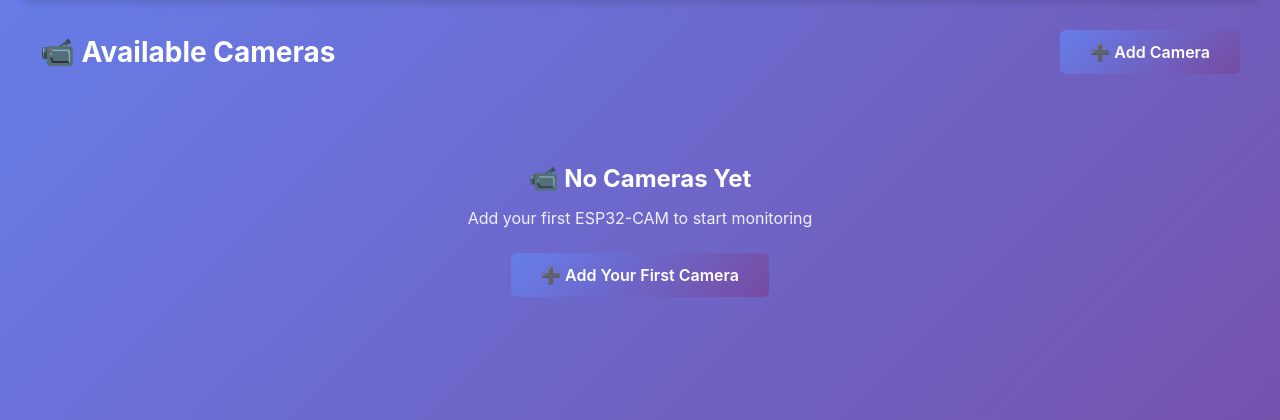
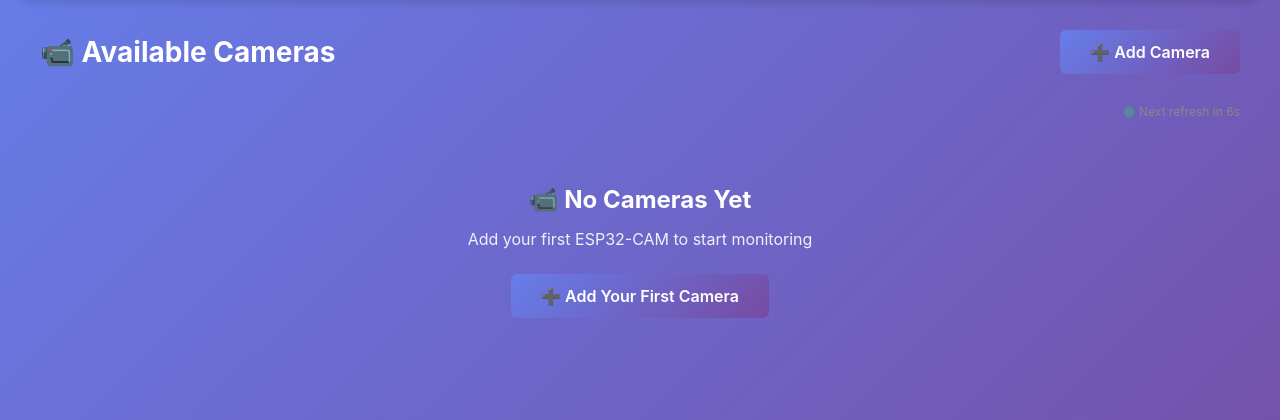
Before and after one commit to narendrancm/esp32-camserver, a FastAPI app: page /dashboard in a window 1280 px wide. Shown: the part 79-499 px from the top of the page. Run offline with FastAPI, Linux system fonts and the light colour scheme; the visitor is signed in with stand-in values (Sample User, id 1); data comes from the database, SQL or seed files in the repository; data that the repository does not hold is empty.

Commit message:
Update dashboard.html

```diff
--- a/templates/dashboard.html
+++ b/templates/dashboard.html
@@ -178,6 +178,30 @@
         color: white;
         margin-left: 8px;
     }
+
+    /* Live indicator dot */
+    .live-indicator {
+        display: inline-block;
+        width: 8px;
+        height: 8px;
+        background: #2ecc71;
+        border-radius: 50%;
+        margin-right: 6px;
+        animation: pulse 1.5s infinite;
+    }
+
+    @keyframes pulse {
+        0%   { opacity: 1; transform: scale(1); }
+        50%  { opacity: 0.4; transform: scale(1.3); }
+        100% { opacity: 1; transform: scale(1); }
+    }
+
+    .refresh-countdown {
+        font-size: 12px;
+        color: #888;
+        text-align: right;
+        margin-bottom: 6px;
+    }
 </style>
 {% endblock %}
 
@@ -185,6 +209,10 @@
 <div class="dashboard-header">
     <h2>📹 Available Cameras</h2>
     <a href="/cameras/new" class="btn">➕ Add Camera</a>
+</div>
+
+<div class="refresh-countdown" id="countdown-display">
+    <span class="live-indicator"></span>Next refresh in <span id="countdown-seconds">12</span>s
 </div>
 
 <div id="cameras-container" class="cameras-grid">
@@ -202,6 +230,10 @@
 
 {% block extra_scripts %}
 <script>
+    // ─── CONFIGURATION ───────────────────────────────────────────
+    const REFRESH_INTERVAL_MS = 12000; // 12 seconds (matches ESP32 sleep + upload time)
+    // ─────────────────────────────────────────────────────────────
+
     // Format timestamp to relative time
     function formatTimeAgo(timestamp) {
         const now = new Date();
@@ -236,12 +268,10 @@
     async function loadCameraImages(cameraId) {
         try {
             console.log(`📸 Loading images for ${cameraId}...`);
-            // Add timestamp to prevent caching
             const response = await fetch(`/api/images/${cameraId}?t=${Date.now()}`);
 
             if (!response.ok) {
                 if (response.status === 401) {
-                    console.error('❌ Not authenticated - please login again');
                     window.location.href = '/login';
                     return [];
                 }
@@ -250,17 +280,6 @@
 
             const data = await response.json();
             console.log(`✅ Loaded ${data.images?.length || 0} images for ${cameraId}`);
-
-            // Log timestamps to verify newest first
-            if (data.images && data.images.length > 0) {
-                console.log('📸 Image timestamps (newest first):');
-                data.images.forEach((img, index) => {
-                    console.log(`   ${index + 1}: ${img.timestamp}`);
-                });
-            } else {
-                console.log('⚠️ No images returned from server');
-            }
-
             return data.images || [];
         } catch (error) {
             console.error('Error loading images:', error);
@@ -268,22 +287,20 @@
         }
     }
 
-    // Get camera status with better error handling
+    // Get camera status
     async function getCameraStatus(cameraId) {
         try {
             const response = await fetch(`/api/camera/${cameraId}/status?t=${Date.now()}`);
 
             if (!response.ok) {
                 if (response.status === 401) {
-                    console.error('❌ Not authenticated - please login again');
                     window.location.href = '/login';
                     return { status: 'inactive', last_seen: 'Unknown' };
                 }
                 throw new Error(`HTTP error! status: ${response.status}`);
             }
 
-            const data = await response.json();
-            return data;
+            return await response.json();
         } catch (error) {
             console.error('Error getting camera status:', error);
             return { status: 'inactive', last_seen: 'Unknown' };
@@ -292,9 +309,7 @@
 
     // Delete camera
     async function deleteCamera(cameraId) {
-        if (!confirm('Are you sure you want to delete this camera?')) {
-            return;
-        }
+        if (!confirm('Are you sure you want to delete this camera?')) return;
 
         try {
             const form = document.createElement('form');
@@ -312,14 +327,20 @@
     function renderCameraCard(camera, images, status) {
         const statusClass = status.status === 'active' ? 'status-active' : 'status-inactive';
         const statusText = status.status === 'active' ? '🟢 Active' : '🔴 Inactive';
+        const cacheBust = Date.now(); // Single timestamp for this render pass
 
         let imagesHtml = '';
         if (images && images.length > 0) {
             imagesHtml = '<div class="images-grid">';
-            images.forEach(img => {
+            images.forEach((img, index) => {
+                // ✅ FIX: Cache-bust every image URL so browser fetches fresh images
+                const cachedUrl = `${img.url}?t=${cacheBust}`;
+                // ✅ FIX: Don't lazy-load the first (newest) image — show it immediately
+                const lazyAttr = index > 0 ? 'loading="lazy"' : '';
+
                 imagesHtml += `
                     <div class="image-container" onclick="window.open('${img.url}', '_blank')">
-                        <img src="${img.url}" alt="Camera image" loading="lazy">
+                        <img src="${cachedUrl}" alt="Camera image" ${lazyAttr}>
                         <div class="image-timestamp">${formatTime(img.timestamp)}</div>
                         <div class="image-overlay">
                             ⏰ ${formatTimeAgo(img.timestamp)}<br>
@@ -340,28 +361,19 @@
             `;
         }
 
-        // Build action buttons based on role and permissions
         let actionsHtml = '';
+        actionsHtml += `<button onclick="loadAllCameras()" class="btn">🔄 Refresh</button>`;
 
-        // Refresh button for everyone
-        actionsHtml += `<button onclick="location.reload()" class="btn">🔄 Refresh</button>`;
-
-        // Edit button (if owner or has edit permission)
         if (camera.role === 'owner' || camera.can_edit) {
             actionsHtml += `<a href="/cameras/${camera.camera_id}/edit" class="btn btn-secondary">✏️ Edit</a>`;
         }
-
-        // Share button (only for owner)
         if (camera.role === 'owner') {
             actionsHtml += `<a href="/cameras/${camera.camera_id}/share" class="btn" style="background: #9b59b6;">🔗 Share</a>`;
         }
-
-        // Delete button (only for owner)
         if (camera.role === 'owner') {
             actionsHtml += `<button onclick="deleteCamera('${camera.camera_id}')" class="btn btn-danger">🗑️ Delete</button>`;
         }
 
-        // Add role badge if shared
         const roleBadge = camera.role === 'viewer' ? '<span class="role-badge">Shared</span>' : '';
 
         return `
@@ -391,9 +403,7 @@
         const emptyState = document.getElementById('empty-state');
 
         try {
-            // Get cameras from server
             const cameras = {{ cameras | tojson }};
-            console.log('📹 Loaded cameras:', cameras);
 
             if (!cameras || cameras.length === 0) {
                 container.style.display = 'none';
@@ -405,26 +415,23 @@
             emptyState.style.display = 'none';
             container.innerHTML = '';
 
-            // Load each camera
             for (const camera of cameras) {
-                console.log(`📹 Processing camera: ${camera.camera_id}`);
                 const [images, status] = await Promise.all([
                     loadCameraImages(camera.camera_id),
                     getCameraStatus(camera.camera_id)
                 ]);
 
-                const cardHtml = renderCameraCard(camera, images, status);
-                container.innerHTML += cardHtml;
+                container.innerHTML += renderCameraCard(camera, images, status);
             }
 
-            console.log('✅ All cameras loaded at:', new Date().toLocaleTimeString());
+            console.log('✅ All cameras refreshed at:', new Date().toLocaleTimeString());
         } catch (error) {
             console.error('Error loading cameras:', error);
             container.innerHTML = '<div class="error">Error loading cameras. Please refresh.</div>';
         }
     }
 
-    // Update timestamps periodically
+    // Update timestamps only (lightweight — no image reload)
     function updateTimestamps() {
         document.querySelectorAll('.last-seen').forEach(elem => {
             const cameraCard = elem.closest('.camera-card');
@@ -436,7 +443,6 @@
                 if (status && status.last_seen) {
                     elem.textContent = status.last_seen;
 
-                    // Update status badge
                     const badge = cameraCard.querySelector('.status-badge');
                     if (badge) {
                         if (status.status === 'active') {
@@ -448,22 +454,40 @@
                         }
                     }
                 }
-            }).catch(error => {
-                console.error('Error updating timestamp:', error);
-            });
+            }).catch(console.error);
         });
     }
 
-    // Initial load
+    // Countdown timer display
+    let countdownValue = REFRESH_INTERVAL_MS / 1000;
+    function startCountdown() {
+        const el = document.getElementById('countdown-seconds');
+        countdownValue = REFRESH_INTERVAL_MS / 1000;
+        const tick = setInterval(() => {
+            countdownValue--;
+            if (el) el.textContent = countdownValue;
+            if (countdownValue <= 0) {
+                clearInterval(tick);
+                countdownValue = REFRESH_INTERVAL_MS / 1000;
+            }
+        }, 1000);
+        return tick;
+    }
+
+    // ─── STARTUP ─────────────────────────────────────────────────
     document.addEventListener('DOMContentLoaded', () => {
         console.log('📹 Dashboard loaded at:', new Date().toLocaleTimeString());
         loadAllCameras();
+        startCountdown();
+
+        // ✅ FIX: Auto-refresh every 12 seconds (was wrongly set to 60000ms before)
+        setInterval(() => {
+            loadAllCameras();
+            startCountdown();
+        }, REFRESH_INTERVAL_MS);
+
+        // Update timestamps every 5 seconds (lightweight)
+        setInterval(updateTimestamps, 5000);
     });
-
-    // Auto-refresh every 10 seconds (faster refresh)
-    setInterval(loadAllCameras, 60000);
-
-    // Update timestamps every 5 seconds
-    setInterval(updateTimestamps, 5000);
 </script>
 {% endblock %}
```
